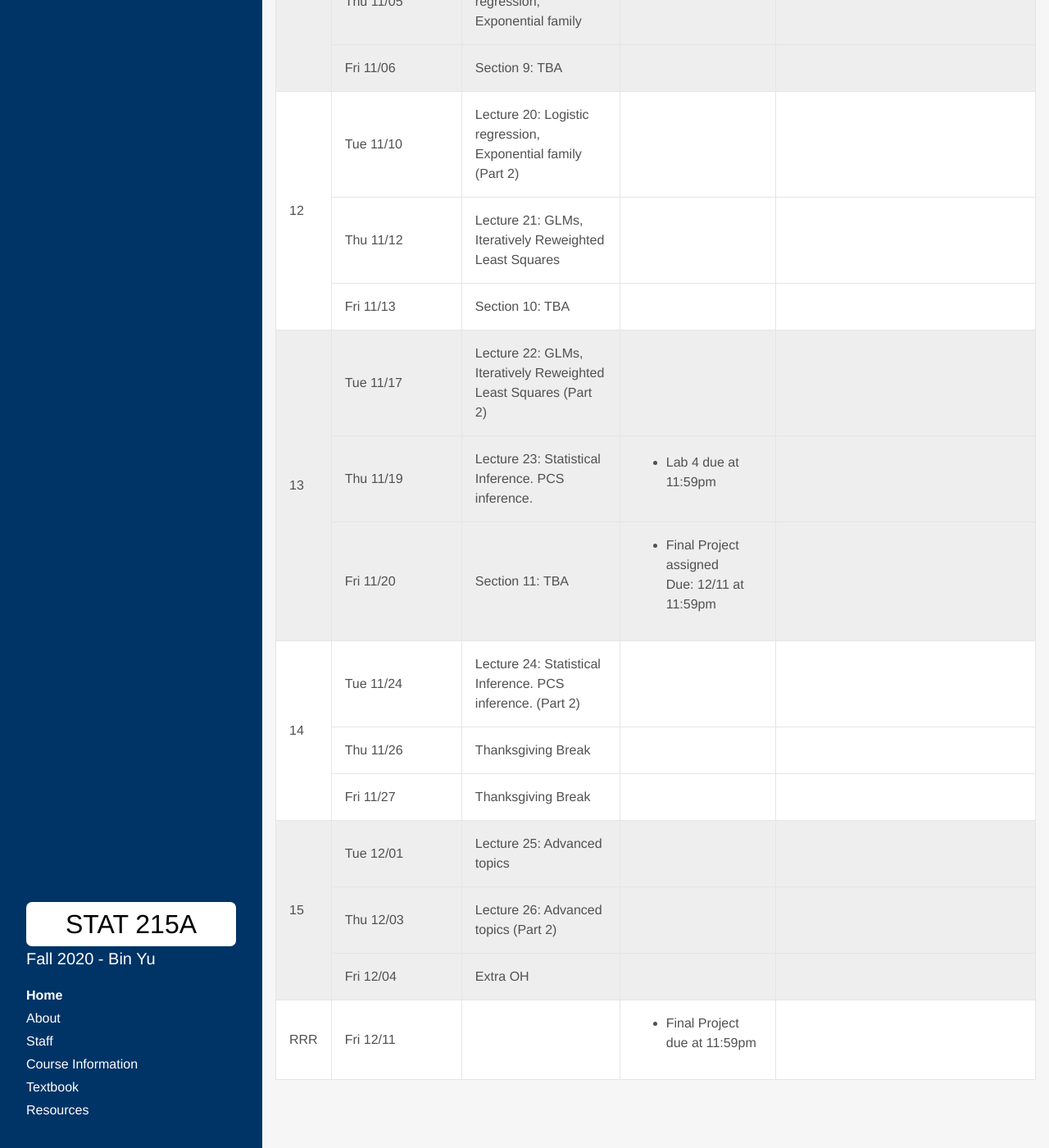
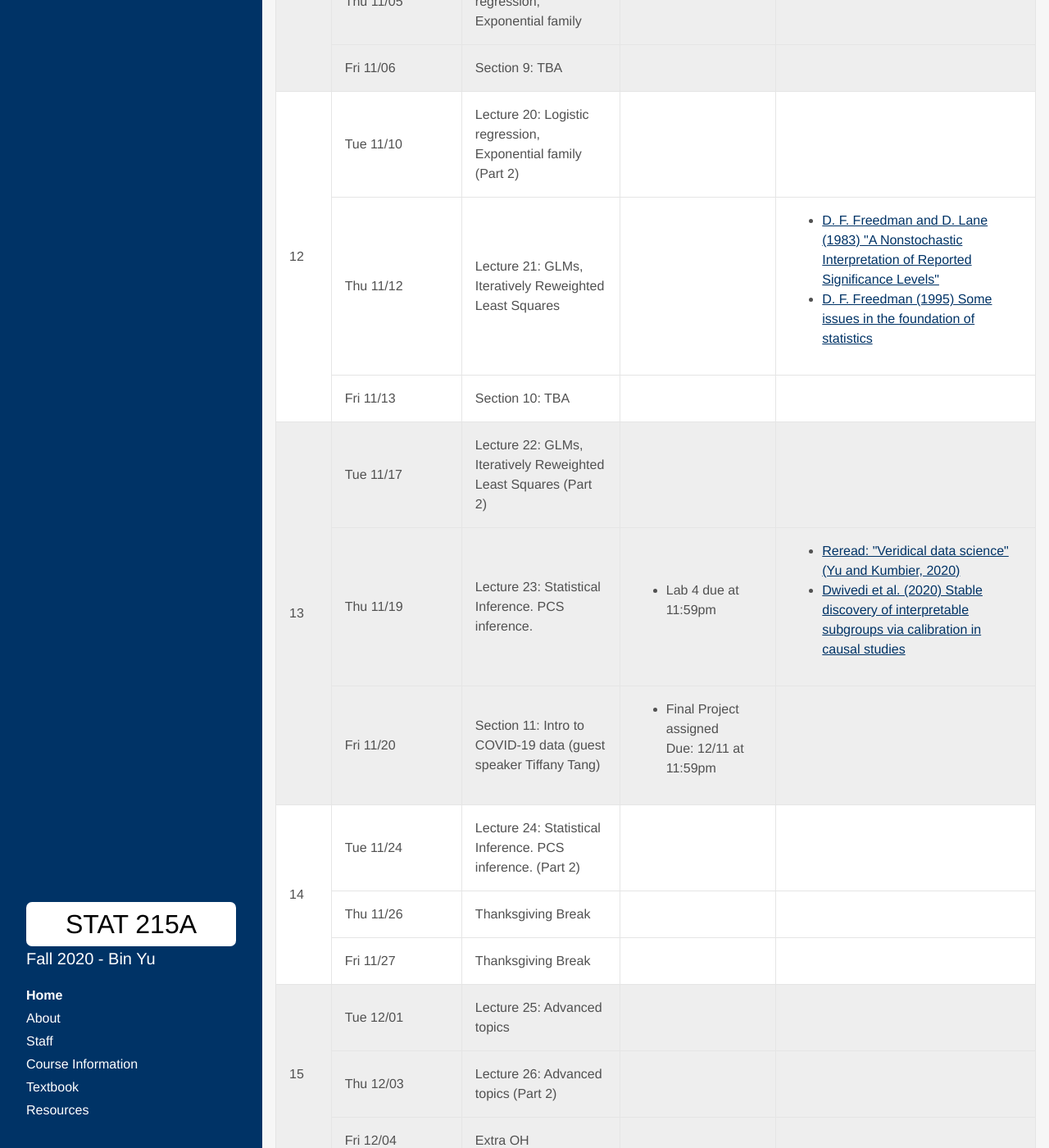
Before and after one commit to Yu-Group/stat-215a-fall-2020, a Jekyll site: the page built from index.html, in a window 1280 px wide and 1400 px high, scrolled down 5323 px. Shown: the whole window at 82% size. Built offline with Jekyll 4.4.1, drawn with Linux system fonts in a browser that asks for light colours; some web fonts are replaced; the list of posts is cut into pages by our own code.

```diff
--- a/_data/syllabus2.yml
+++ b/_data/syllabus2.yml
@@ -238,6 +238,11 @@ weeks:
       content: "Lecture 20: Logistic regression, Exponential family (Part 2)"
     - date: Thu 11/12
       content: "Lecture 21: GLMs, Iteratively Reweighted Least Squares"
+      readings:
+        - name: "D. F. Freedman and D. Lane (1983) \"A Nonstochastic Interpretation of Reported Significance Levels\""
+          url: "https://www.jstor.org/stable/1391660"
+        - name: "D. F. Freedman (1995) Some issues in the foundation of statistics"
+          url: "https://link.springer.com/article/10.1007/BF00208723"
     - date: Fri 11/13
       content: "Section 10: TBA"
 
@@ -247,11 +252,16 @@ weeks:
     - date: Tue 11/17
       content: "Lecture 22: GLMs, Iteratively Reweighted Least Squares (Part 2)"
     - date: Thu 11/19
+      readings:
+        - name: "Reread: \"Veridical data science\" (Yu and Kumbier, 2020)"
+          url: "https://www.pnas.org/content/117/8/3920"
+        - name: "Dwivedi et al. (2020) Stable discovery of interpretable subgroups via calibration in causal studies"
+          url: "https://arxiv.org/pdf/2008.10109.pdf"
       content: "Lecture 23: Statistical Inference. PCS inference."
       assignments:
         - name: "Lab 4 due at 11:59pm"
     - date: Fri 11/20
-      content: "Section 11: TBA"
+      content: "Section 11: Intro to COVID-19 data (guest speaker Tiffany Tang)"
       assignments:
         - name: Final Project assigned
           due: "12/11 at 11:59pm"
```
